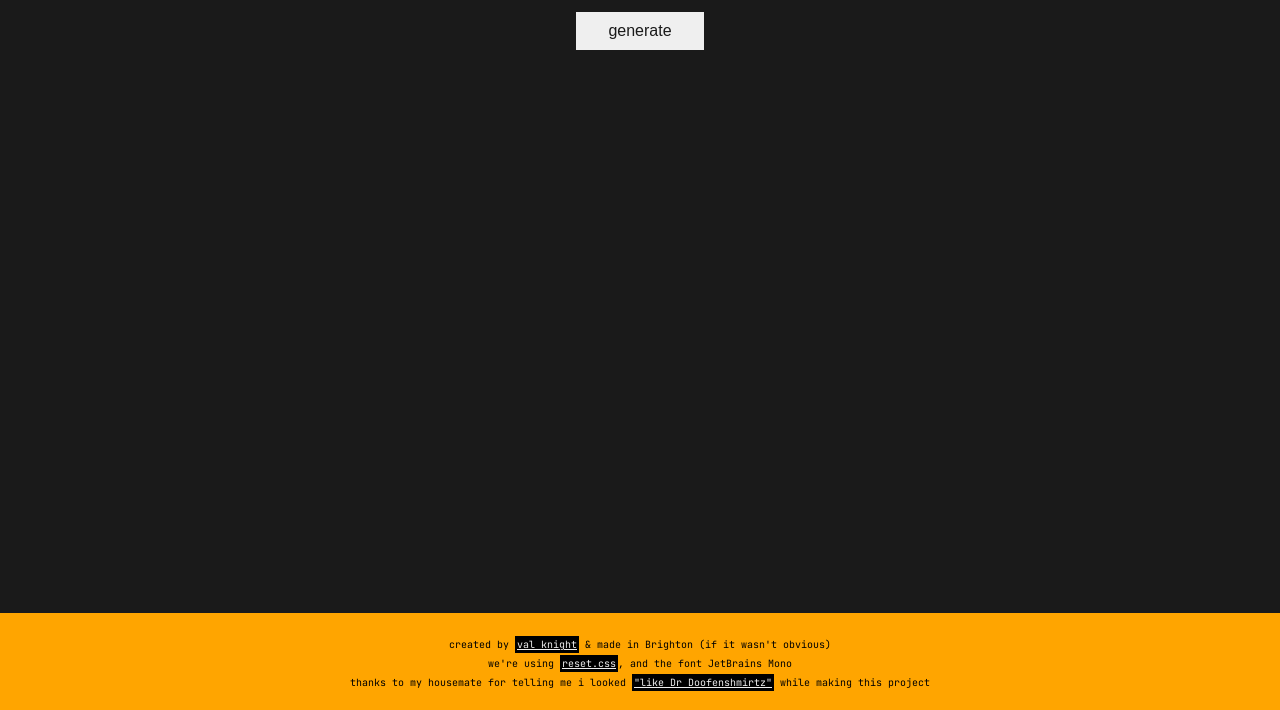
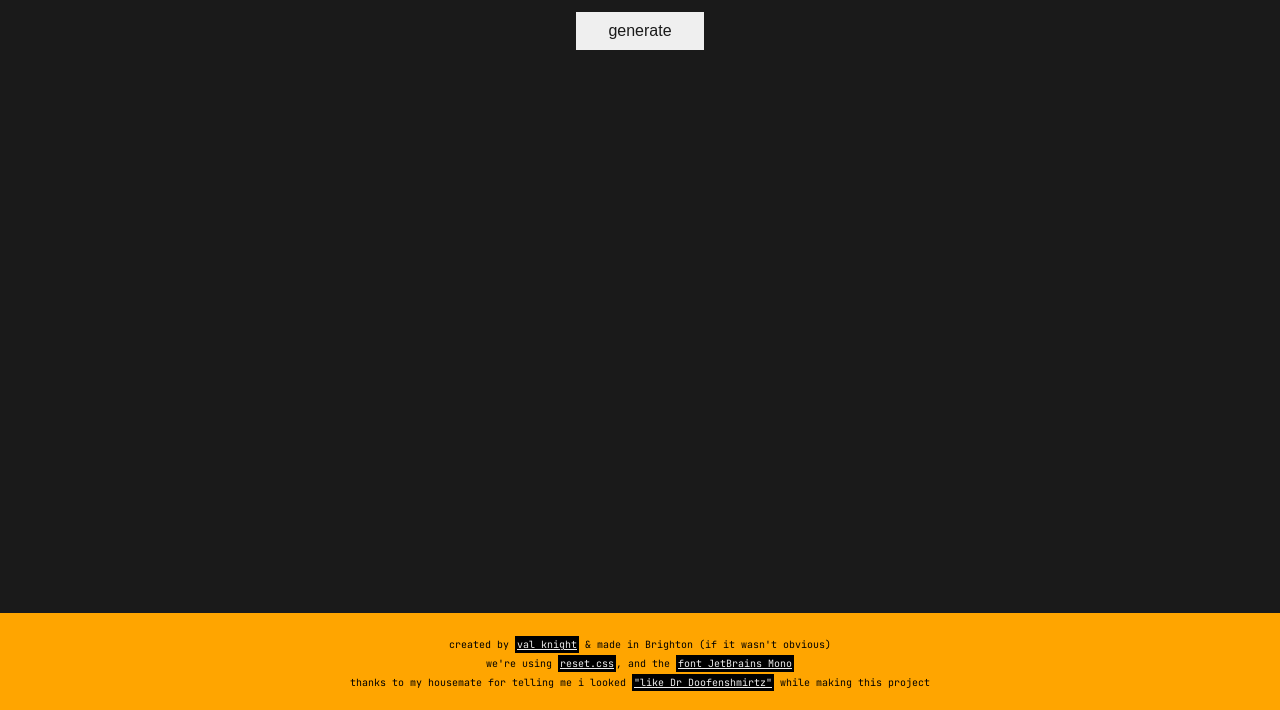
Before and after one commit to valknight/BrightonActivistGroupGenerator, a plain HTML site: page index.html in a window 1280 px wide. Shown: the part 90-800 px from the top of the page. Drawn offline with Linux system fonts and the light colour scheme.

Commit message:
Update footer links

```diff
--- a/index.html
+++ b/index.html
@@ -15,6 +15,7 @@
     <meta name="twitter:creator" content="@CmdShiftV">
     <meta property="og:title" content="Brighton Activist Group Generator" />
     <meta property="og:description" content="make a brighton activist group, question why, throw your laptop off the pier" />
+    <link rel="icon" type="image/x-icon" href="https://www.valknight.xyz/img/favicon/pink.png">
 </head>
 
 <body>
@@ -31,7 +32,7 @@
 
     <div class="thanks">
         <div class="thanks-el">created by <a href="https://twitter.com/CmdShiftV">val knight</a> & made in Brighton (if it wasn't obvious)</div>
-        <div class="thanks-el">we're using <a href="#">reset.css</a>, and the font JetBrains Mono</div>
+        <div class="thanks-el">we're using <a href="https://meyerweb.com/eric/tools/css/reset/">reset.css</a>, and the <a href="https://www.jetbrains.com/lp/mono/">font JetBrains Mono</a></div>
         <div class="thanks-el">thanks to my housemate for telling me i looked <a href="https://www.youtube.com/watch?v=UHnVVEqKmYA">"like Dr Doofenshmirtz"</a> while making this project</div>
     </div>
 </body>
```
